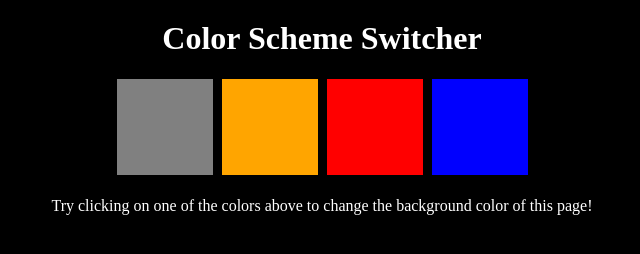
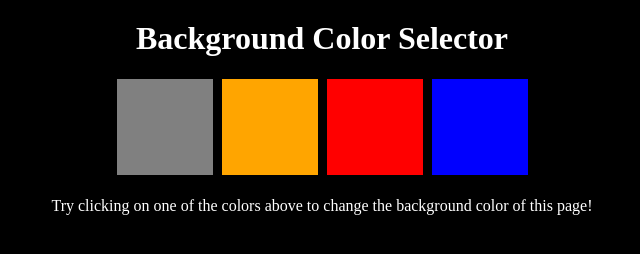
Before and after one commit to Rishank-Kashyap/Projects, a plain HTML site: page Color Changer/index.html in a window 1280 px wide. Shown: the whole page, without its empty margins (318-958 px from the left). Drawn offline with Linux system fonts and the light colour scheme.

Commit message:
Update index.html

```diff
--- a/Color Changer/index.html
+++ b/Color Changer/index.html
@@ -8,7 +8,7 @@
 </head>
 <body class="body" style="background-color: black;  color: white;">
     <div class="container">
-        <h1>Color Scheme Switcher</h1>
+        <h1>Background Color Selector</h1>
         <div class="boxes">
             <div class="button" id="grey"></div>
             <div class="button" id="orange"></div>
```
